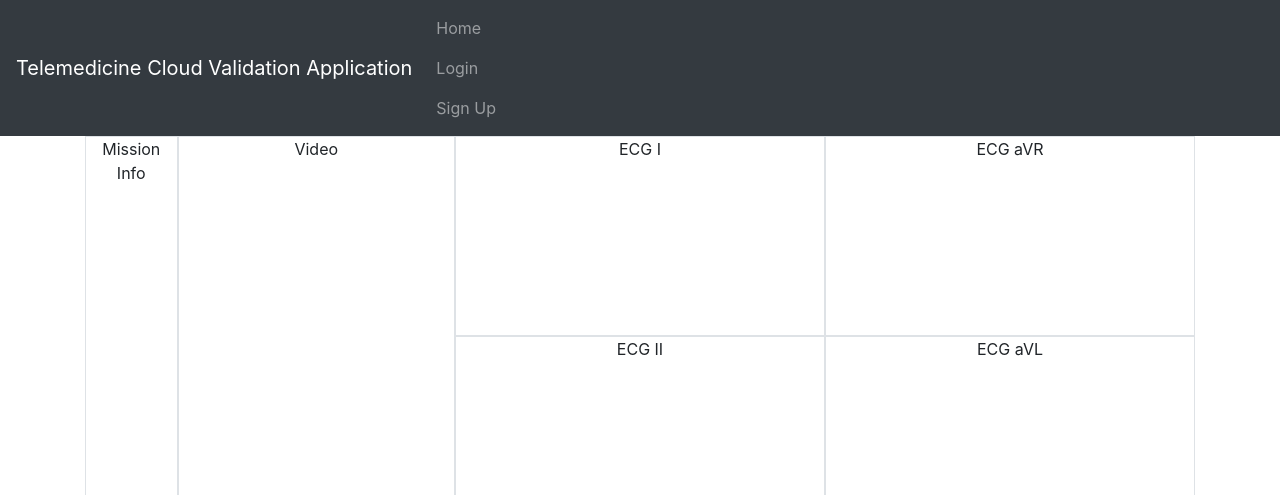
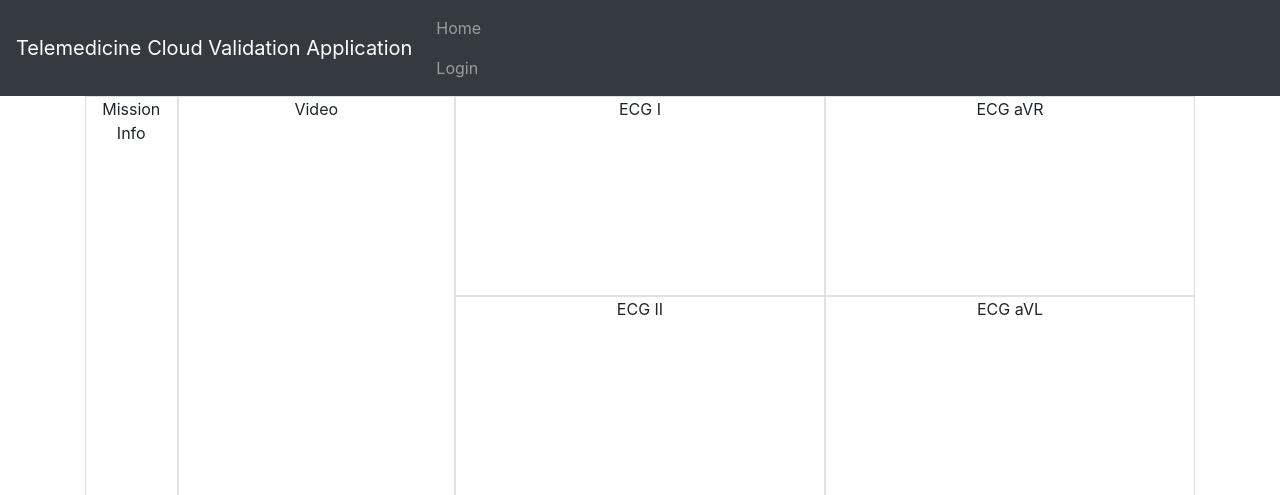
Before and after one commit to steinmueller/telemed-security-validator, a Python web app: template tna/templates/app.html in a window 1280 px wide. Shown: the top 495 px of the page. Run offline with Jinja, Linux system fonts and the light colour scheme; the template is opened without the code that fills it, so the values that code supplies are empty; some libraries are stand-ins or nearby versions.

Commit message:
remove registering

```diff
--- a/tna/templates/base_template.html
+++ b/tna/templates/base_template.html
@@ -44,7 +44,7 @@
               <li class="nav-item">
                 <a class="nav-link" href="/">Home</a>
                 <a class="nav-link" href="/login">Login</a>
-                <a class="nav-link" href="/sign_up">Sign Up</a>
+                <!--<a class="nav-link" href="/sign_up">Sign Up</a>-->
               </li>
               {% endif %}
             </ul>
```
